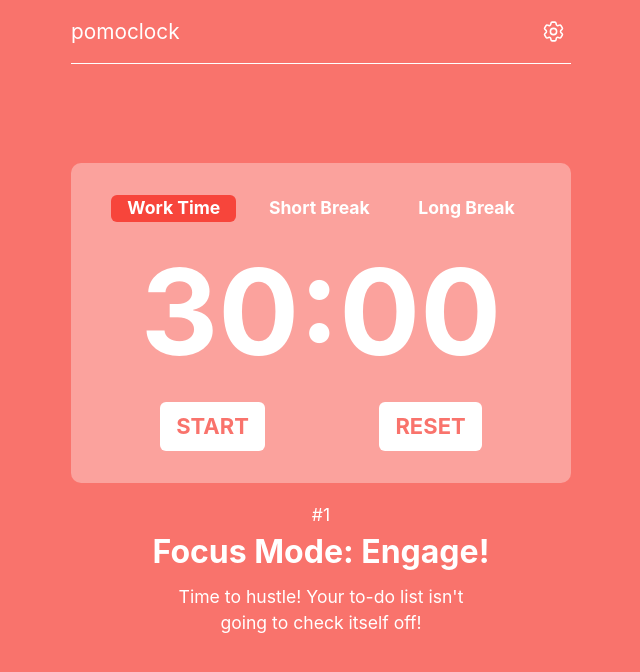
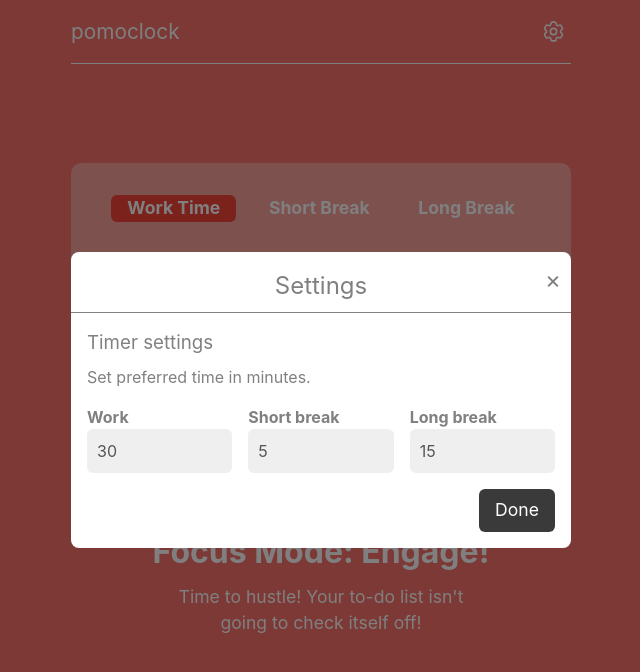
Before and after one commit to mpedraza10/pomo-clock, a React (Vite) app: page / in a window 1280 px wide. Both pictures are taken after a click on the button 872 px from the left and 31 px from the top of the page. Shown: the top 672 px of the page, without its empty margins (319-959 px from the left). Built offline with nearby package versions, Linux system fonts and the light colour scheme.

Commit message:
Added timer settings

```diff
--- a/index.html
+++ b/index.html
@@ -8,6 +8,7 @@
 	</head>
 	<body>
 		<div id="root"></div>
+		<div id="modal-root"></div>
 		<script type="module" src="/src/main.jsx"></script>
 	</body>
 </html>
--- a/src/App.jsx
+++ b/src/App.jsx
@@ -44,7 +44,10 @@ const App = () => {
 
 	return (
 		<Fragment>
-			<Header />
+			<Header
+				timerSettings={timerSettings}
+				setTimerSettings={setTimerSettings}
+			/>
 			<main
 				className={`main-container ${
 					currentTimer === "work"
--- /dev/null
+++ b/src/components/app-settings/app-settings.component.jsx
@@ -0,0 +1,88 @@
+/* eslint-disable react/prop-types */
+
+// React imports
+import { Fragment } from "react";
+
+// Styles
+import "./app-settings.styles.scss";
+
+const AppSettings = ({ closeModal, timerSettings, setTimerSettings }) => {
+	// Helper functions
+	const handleChange = (e) => {
+		const { name, value } = e.target;
+
+		let validatedValue = +value;
+		if (validatedValue > 99) {
+			validatedValue = 99;
+		} else if (validatedValue < 1) {
+			validatedValue = 1;
+		}
+
+		setTimerSettings({
+			...timerSettings,
+			[name]: { ...timerSettings[name], minutes: validatedValue },
+		});
+	};
+
+	return (
+		<Fragment>
+			<div className="settings-title-container">
+				<h2 className="title">Settings</h2>
+			</div>
+			<div className="setting-section">
+				<h3 className="setting-section-title">Timer settings</h3>
+				<p className="setting-section-description">
+					Set preferred time in minutes.
+				</p>
+				<div className="timer-settings">
+					<div className="timer-setting">
+						<span className="timer-setting-title">Work</span>
+						<input
+							type="number"
+							step="1"
+							min="1"
+							max="99"
+							name="work"
+							className="timer-setting-input"
+							value={timerSettings.work.minutes}
+							onChange={handleChange}
+						/>
+					</div>
+					<div className="timer-setting">
+						<span className="timer-setting-title">Short break</span>
+						<input
+							type="number"
+							step="1"
+							min="1"
+							max="99"
+							name="sbreak"
+							className="timer-setting-input"
+							value={timerSettings.sbreak.minutes}
+							onChange={handleChange}
+						/>
+					</div>
+					<div className="timer-setting">
+						<span className="timer-setting-title">Long break</span>
+						<input
+							type="number"
+							step="1"
+							min="1"
+							max="99"
+							name="lbreak"
+							className="timer-setting-input"
+							value={timerSettings.lbreak.minutes}
+							onChange={handleChange}
+						/>
+					</div>
+				</div>
+			</div>
+			<div className="setting-section">
+				<button onClick={closeModal} className="btn save-settings-btn">
+					Done
+				</button>
+			</div>
+		</Fragment>
+	);
+};
+
+export default AppSettings;
--- /dev/null
+++ b/src/components/app-settings/app-settings.styles.scss
@@ -0,0 +1,59 @@
+.settings-title-container {
+	width: 100%;
+	text-align: center;
+	padding-bottom: 0.5rem;
+	border-bottom: 1px solid grey;
+	margin-bottom: 1rem;
+	color: grey;
+}
+
+.setting-section {
+	padding: 0 1rem;
+
+	.setting-section-title,
+	.setting-section-description {
+		color: grey;
+	}
+
+	.setting-section-title {
+		margin-bottom: 0.5rem;
+	}
+
+	.timer-settings {
+		margin: 1rem 0;
+
+		.timer-setting {
+			.timer-setting-title {
+				display: block;
+				color: grey;
+				font-weight: bold;
+			}
+
+			.timer-setting-input {
+				border-radius: 6px;
+				background-color: rgb(239, 239, 239);
+				font-size: 16px;
+				padding: 10px;
+				box-shadow: none;
+				border: none;
+				color: rgb(85, 85, 85);
+				width: 100%;
+			}
+		}
+	}
+
+	.save-settings-btn {
+		font-size: 1.1rem;
+		background-color: #3a3a3a;
+		color: #fff;
+		float: right;
+	}
+}
+
+@media screen and (min-width: 768px) {
+	.timer-settings {
+		display: grid;
+		grid-template-columns: repeat(3, 1fr);
+		column-gap: 1rem;
+	}
+}
--- a/src/components/header/header.component.jsx
+++ b/src/components/header/header.component.jsx
@@ -1,14 +1,30 @@
+/* eslint-disable react/prop-types */
+
+// React imports
+import { useState } from "react";
+
+// Components
+import Modal from "../modal/modal.component";
+import AppSettings from "../app-settings/app-settings.component";
+
 // Styles
 import "./header.styles.scss";
 
 // Logo
 // import logo from "../../assets/logo.png";
 
-const Header = () => {
+const Header = ({ timerSettings, setTimerSettings }) => {
+	// State
+	const [isModalOpen, setIsModalOpen] = useState(false);
+
+	// Helper functions
+	const openModal = () => setIsModalOpen(true);
+	const closeModal = () => setIsModalOpen(false);
+
 	return (
 		<header className="header">
 			<span className="logo">pomoclock</span>
-			<button className="settings">
+			<button className="settings" onClick={openModal}>
 				<svg
 					xmlns="http://www.w3.org/2000/svg"
 					fill="none"
@@ -29,6 +45,13 @@ const Header = () => {
 					/>
 				</svg>
 			</button>
+			<Modal isOpen={isModalOpen} onClose={closeModal}>
+				<AppSettings
+					closeModal={closeModal}
+					timerSettings={timerSettings}
+					setTimerSettings={setTimerSettings}
+				/>
+			</Modal>
 		</header>
 	);
 };
--- /dev/null
+++ b/src/components/modal/modal.component.jsx
@@ -0,0 +1,41 @@
+/* eslint-disable react/prop-types */
+
+// React imports
+import { useEffect } from "react";
+
+// React DOM imports
+import { createPortal } from "react-dom";
+
+// Styles
+import "./modal.styles.scss";
+
+const Modal = ({ isOpen, onClose, children }) => {
+	// Prevent scrolling when the modal is open
+	useEffect(() => {
+		if (isOpen) {
+			document.body.style.overflow = "hidden";
+		} else {
+			document.body.style.overflow = "unset";
+		}
+		return () => {
+			document.body.style.overflow = "unset";
+		};
+	}, [isOpen]);
+
+	// Render the modal only if it's open
+	if (!isOpen) return null;
+
+	return createPortal(
+		<div className="modal-overlay">
+			<div className="modal-content" onClick={(e) => e.stopPropagation()}>
+				<button className="modal-close" onClick={onClose}>
+					&times;
+				</button>
+				{children}
+			</div>
+		</div>,
+		document.getElementById("modal-root")
+	);
+};
+
+export default Modal;
--- /dev/null
+++ b/src/components/modal/modal.styles.scss
@@ -0,0 +1,33 @@
+.modal-overlay {
+	position: fixed;
+	top: 0;
+	left: 0;
+	right: 0;
+	bottom: 0;
+	background: rgba(0, 0, 0, 0.5);
+	display: flex;
+	justify-content: center;
+	align-items: center;
+	z-index: 1000;
+
+	.modal-content {
+		background: white;
+		padding: 1rem 0;
+		border-radius: 8px;
+		max-width: 500px;
+		width: 100%;
+		position: relative;
+		margin: 0 1rem;
+	}
+
+	.modal-close {
+		position: absolute;
+		top: 10px;
+		right: 10px;
+		background: none;
+		border: none;
+		font-size: 1.5rem;
+		cursor: pointer;
+		color: grey;
+	}
+}
--- a/src/index.scss
+++ b/src/index.scss
@@ -8,6 +8,10 @@
 	font-family: Inter, system-ui, Avenir, Helvetica, Arial, sans-serif;
 	line-height: 1.5;
 	font-weight: 400;
+}
+
+body {
+	color: #050505;
 }
 
 ul {
```
